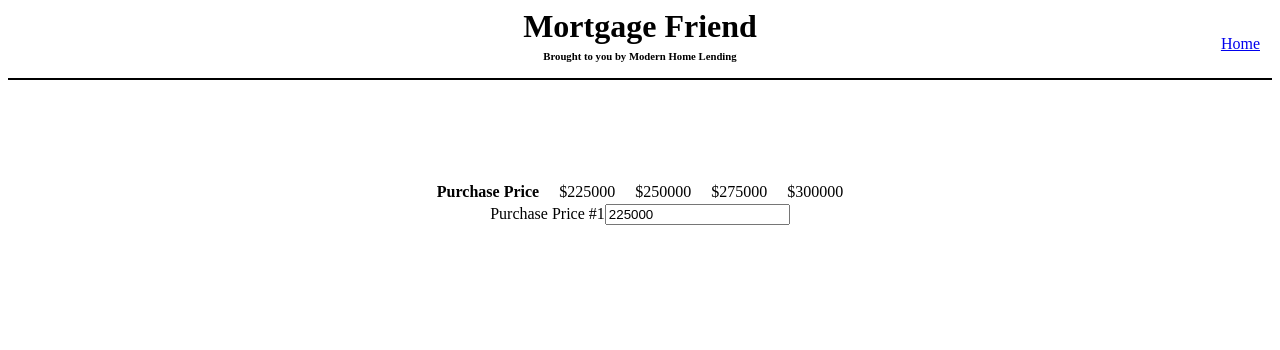
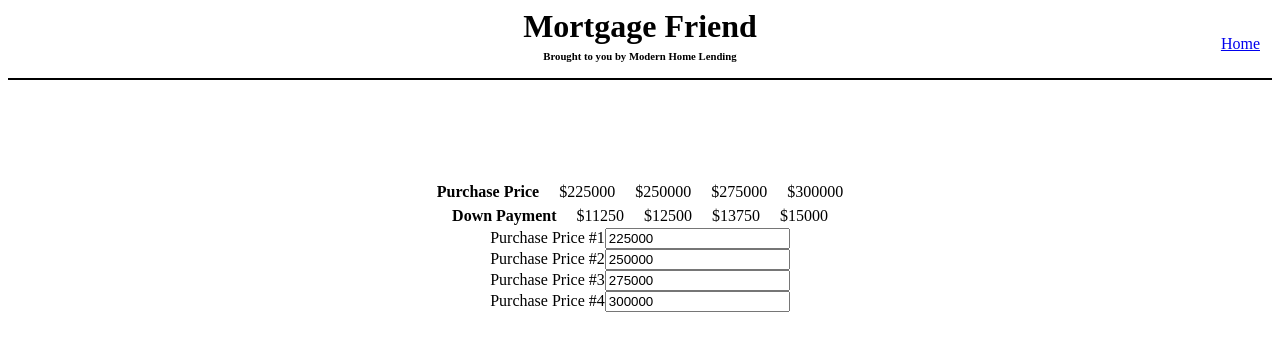
Before and after one commit to Zakery1/More-Friend, an Angular app: page /pvdp in a window 1280 px wide. Shown: the top 350 px of the page. Built offline with nearby package versions, Linux system fonts and the light colour scheme.

Commit message:
add down payment calculation

```diff
--- a/src/app/price-varied-dp/price-varied-dp.component.html
+++ b/src/app/price-varied-dp/price-varied-dp.component.html
@@ -7,12 +7,21 @@
 		<div class="display-pprices">${{purchasePriceThree}}</div>
 		<div class="display-pprices">${{purchasePriceFour}}</div>
 	  </div>
+	  <div class="ppc-row">
+		  <div class="display-pprices display-pprices-l">Down Payment</div>
+		  <div class="display-pprices">${{downPaymentOne}}</div>
+		  <div class="display-pprices">${{downPaymentTwo}}</div>
+		  <div class="display-pprices">${{downPaymentThree}}</div>
+		  <div class="display-pprices">${{downPaymentFour}}</div>
+	  </div>
 	</div>
 	<div class="mp">
 
 	</div>
 	<div class="loi">
 		<p class="input-line">Purchase Price #1<input [(ngModel)]="purchasePriceOne" type="number"></p>
-
+		<p class="input-line">Purchase Price #2<input [(ngModel)]="purchasePriceTwo" type="number"></p>
+		<p class="input-line">Purchase Price #3<input [(ngModel)]="purchasePriceThree" type="number"></p>
+		<p class="input-line">Purchase Price #4<input [(ngModel)]="purchasePriceFour" type="number"></p>
 	</div>
 </div>
--- a/src/app/price-varied-dp/price-varied-dp.component.ts
+++ b/src/app/price-varied-dp/price-varied-dp.component.ts
@@ -7,16 +7,20 @@ import { Component, OnInit } from '@angular/core';
 })
 export class PriceVariedDpComponent implements OnInit {
 
-	private purchasePriceOne: number = null;
-	private purchasePriceTwo: number = null;
-	private purchasePriceThree: number = null;
-	private purchasePriceFour: number = null;
+	private purchasePriceOne = 225000;
+	private purchasePriceTwo = 250000;
+	private purchasePriceThree = 275000;
+	private purchasePriceFour = 300000;
+	private downPaymentPercentage = 5;
+
+	private downPaymentOne = ( this.purchasePriceOne * this.downPaymentPercentage) / 100;
+	private downPaymentTwo = ( this.purchasePriceTwo * this.downPaymentPercentage) / 100;
+	private downPaymentThree = ( this.purchasePriceThree * this.downPaymentPercentage ) / 100;
+	private downPaymentFour = ( this.purchasePriceFour * this.downPaymentPercentage) / 100;
+
 
 	constructor() {
-		this.purchasePriceOne = 225000;
-		this.purchasePriceTwo = 250000;
-		this.purchasePriceThree = 275000;
-		this.purchasePriceFour = 300000;
+
 	}
 
 	ngOnInit() {
```
